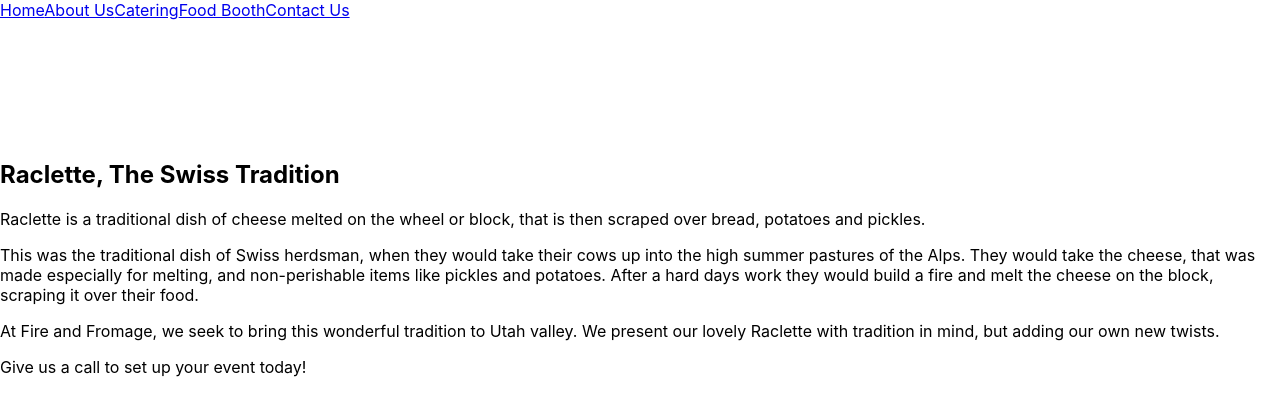
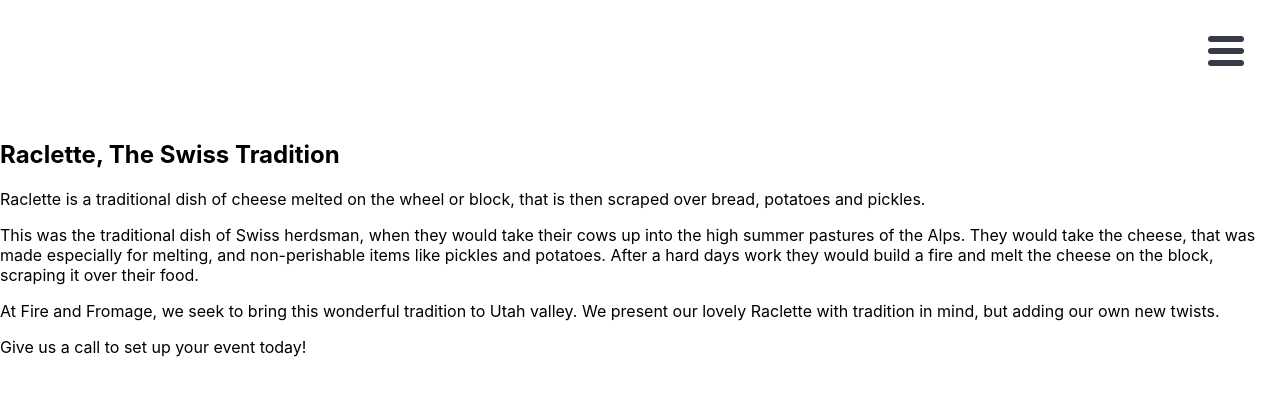
Before and after one commit to fireandfromage/fandf, a React (Create React App) app in the folder fandf/: page / in a window 1280 px wide. Shown: the top 416 px of the page. Built offline with nearby package versions, Linux system fonts and the light colour scheme.

Commit message:
adding push animation to burger menu

```diff
--- a/fandf/src/App.js
+++ b/fandf/src/App.js
@@ -2,21 +2,21 @@
 import { BrowserRouter as Router } from "react-router-dom";
 
 import Content from "./components/Content/Content";
-import Nav from "./components/Nav";
+import Nav from "./components/Nav/Nav";
 
 import "./App.css";
 
 class App extends Component {
   render() {
     return (
-      <div className="App">
-        <Router>
-          <div>
-            <Nav />
+      <Router>
+        <div id="outer-container" className="App">
+          <Nav />
+          <div id="page-wrap">
             <Content />
           </div>
-        </Router>
-      </div>
+        </div>
+      </Router>
     );
   }
 }
--- a/fandf/src/components/Nav.jsx
+++ /dev/null
@@ -1,16 +0,0 @@
-import React, { Component } from "react";
-import { Link } from "react-router-dom";
-
-export default class Nav extends Component {
-  render() {
-    return (
-      <nav>
-        <Link to="/">Home</Link>
-        <Link to="/about">About Us</Link>
-        <Link to="/catering">Catering</Link>
-        <Link to="/booth">Food Booth</Link>
-        <Link to="/contact">Contact Us</Link>
-      </nav>
-    );
-  }
-}
--- /dev/null
+++ b/fandf/src/components/Nav/Nav.jsx
@@ -0,0 +1,81 @@
+import React, { Component } from "react";
+import { Link } from "react-router-dom";
+import { push as Menu } from "react-burger-menu";
+
+import "./nav.css";
+
+const styles = {
+  bmBurgerButton: {
+    position: "fixed",
+    width: "36px",
+    height: "30px",
+    right: "36px",
+    top: "36px"
+  },
+  bmBurgerBars: {
+    background: "#373a47",
+    borderRadius: "3px"
+  },
+  bmCrossButton: {
+    height: "24px",
+    width: "24px"
+  },
+  bmCross: {
+    background: "#bdc3c7"
+  },
+  bmMenu: {
+    background: "#373a47",
+    padding: "2.5em 1.5em 0",
+    fontSize: "1.15em"
+  },
+  bmMorphShape: {
+    fill: "#373a47"
+  },
+  bmItemList: {
+    color: "#b8b7ad",
+    padding: "0.8em"
+  },
+  bmItem: {
+    display: "inline-block"
+  },
+  bmOverlay: {
+    background: "rgba(0, 0, 0, 0.3)"
+  }
+};
+
+export default class Nav extends Component {
+  showSettings(event) {
+    event.preventDefault();
+  }
+
+  render() {
+    return (
+      <Menu
+        pageWrapId={"page-wrap"}
+        outerContainerId={"outer-container"}
+        styles={styles}
+        right
+      >
+        <nav>
+          <ul>
+            <li>
+              <Link to="/">Home</Link>
+            </li>
+            <li>
+              <Link to="/about">About Us</Link>
+            </li>
+            <li>
+              <Link to="/catering">Catering</Link>
+            </li>
+            <li>
+              <Link to="/booth">Food Booth</Link>
+            </li>
+            <li>
+              <Link to="/contact">Contact Us</Link>
+            </li>
+          </ul>
+        </nav>
+      </Menu>
+    );
+  }
+}
--- /dev/null
+++ b/fandf/src/components/Nav/index.js
@@ -0,0 +1 @@
+export { default } from "./Nav";
--- /dev/null
+++ b/fandf/src/components/Nav/nav.css
@@ -0,0 +1,10 @@
+nav li {
+  list-style: none;
+}
+nav li a:hover {
+  color: coral;
+}
+nav li a {
+  color: white;
+  text-decoration: none;
+}
```
